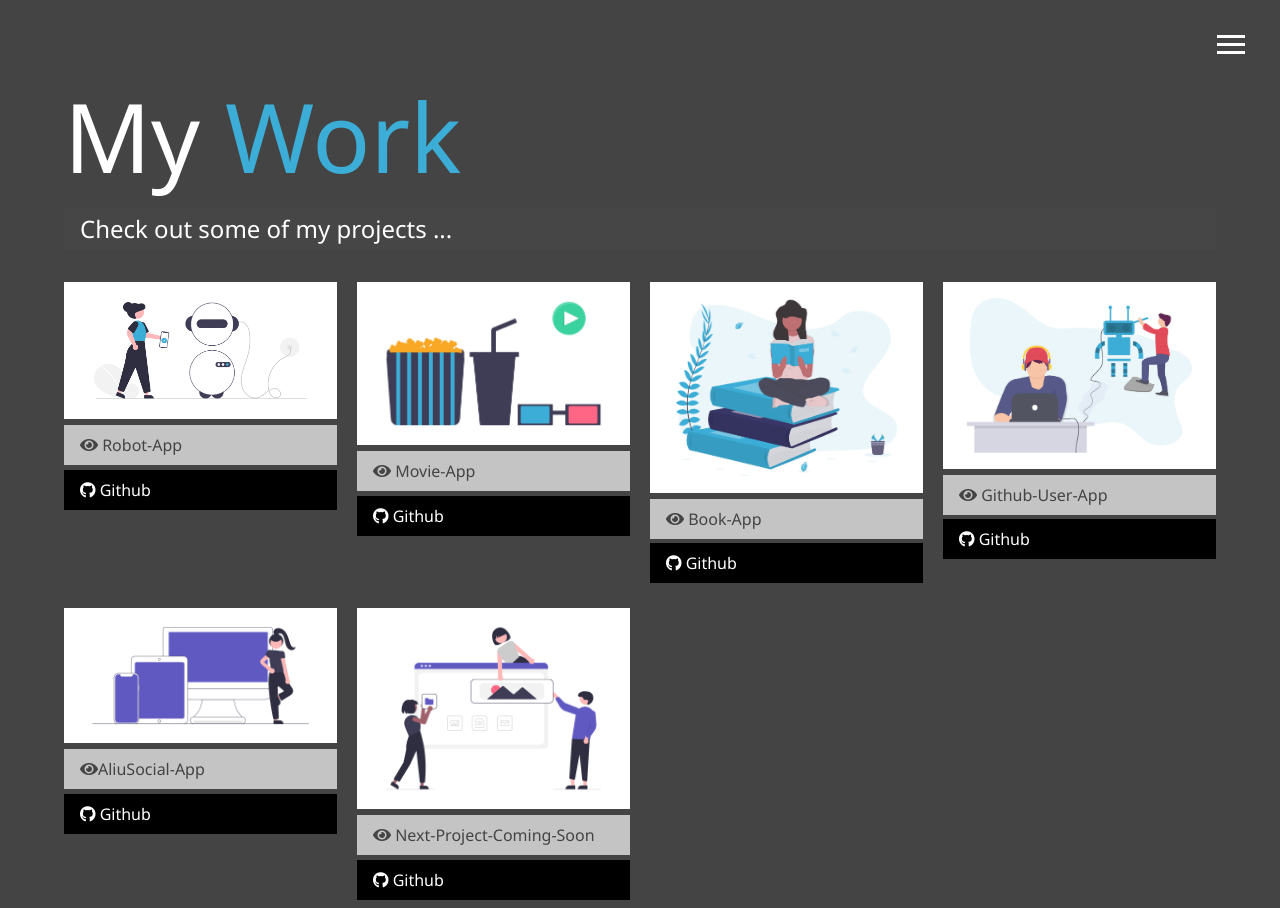
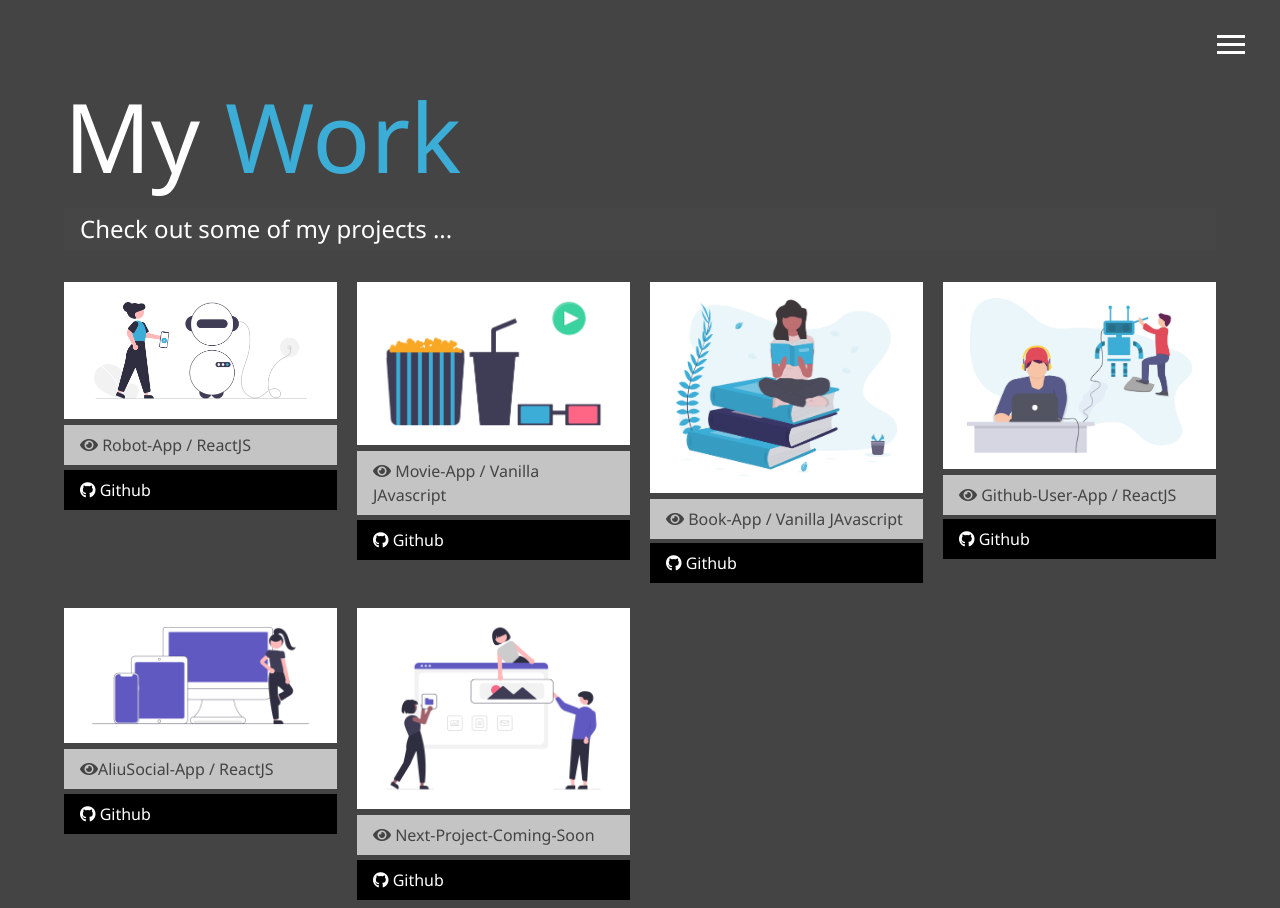
Before and after one commit to aliuwaidi/portfolio, a website: page dist/work.html in a window 1280 px wide. Shown: the top 908 px of the page. Drawn offline with Linux system fonts and the light colour scheme.

Commit message:
added react and vanilla javascript to project

```diff
--- a/dist/work.html
+++ b/dist/work.html
@@ -54,8 +54,8 @@
 						href="https://robot-app.netlify.app/"
 						target="_blank"
 						class="btn-light"
-						><i class="fas fa-eye"></i> Robot-App</a
-					>
+						><i class="fas fa-eye"></i> Robot-App / ReactJS
+					</a>
 					<a
 						href="https://github.com/aliuwaidi/robot-app"
 						target="_blank"
@@ -71,7 +71,7 @@
 						href="https://movie-aliu.netlify.app/"
 						target="_blank"
 						class="btn-light"
-						><i class="fas fa-eye"></i> Movie-App</a
+						><i class="fas fa-eye"></i> Movie-App / Vanilla JAvascript</a
 					>
 					<a
 						href="https://github.com/aliuwaidi/movie-app"
@@ -88,7 +88,7 @@
 						href="https://bookstore-keeper.netlify.app/"
 						target="_blank"
 						class="btn-light"
-						><i class="fas fa-eye"></i> Book-App</a
+						><i class="fas fa-eye"></i> Book-App / Vanilla JAvascript</a
 					>
 					<a
 						href="https://github.com/aliuwaidi/book-keeper"
@@ -105,7 +105,7 @@
 						href="https://github-aliu.netlify.app/"
 						target="_blank"
 						class="btn-light"
-						><i class="fas fa-eye"></i> Github-User-App</a
+						><i class="fas fa-eye"></i> Github-User-App / ReactJS</a
 					>
 					<a
 						href="https://github.com/aliuwaidi/github-user"
@@ -122,7 +122,7 @@
 						href="https://aliusocial.netlify.app/"
 						target="_blank"
 						class="btn-light"
-						><i class="fas fa-eye"></i>AliuSocial-App</a
+						><i class="fas fa-eye"></i>AliuSocial-App / ReactJS</a
 					>
 					<a
 						href="https://github.com/aliuwaidi/AliuSocialApp"
```
